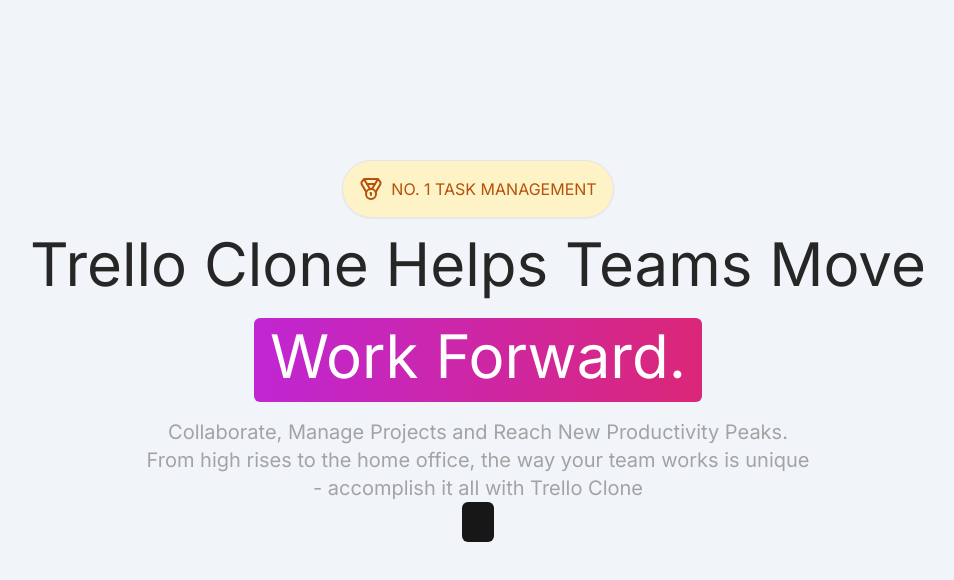
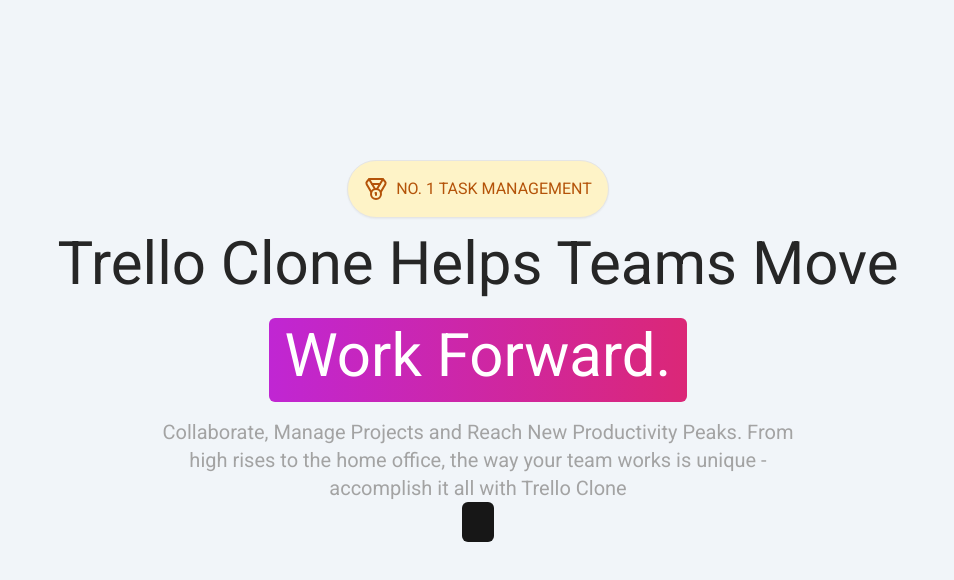
Before and after one commit to KennedyMungai/trello-clone, a Next.js app: page / in a window 1280 px wide. Shown: the top 580 px of the page, without its empty margins (162-1116 px from the left). Built offline with nearby package versions, Linux system fonts and the light colour scheme.

Commit message:
Using Roboto as the default app font

```diff
--- a/app/layout.tsx
+++ b/app/layout.tsx
@@ -1,22 +1,25 @@
-import type { Metadata } from "next";
-import { Inter } from "next/font/google";
-import "./globals.css";
+import type { Metadata } from 'next'
+import { Roboto } from 'next/font/google'
+import './globals.css'
 
-const inter = Inter({ subsets: ["latin"] });
+const inter = Roboto({
+	subsets: ['latin'],
+	weight: ['100', '300', '400', '500', '700', '900']
+})
 
 export const metadata: Metadata = {
-  title: "Trello Clone",
-  description: "A Simple Trello Clone",
-};
+	title: 'Trello Clone',
+	description: 'A Simple Trello Clone'
+}
 
 export default function RootLayout({
-  children,
+	children
 }: Readonly<{
-  children: React.ReactNode;
+	children: React.ReactNode
 }>) {
-  return (
-    <html lang="en">
-      <body className={inter.className}>{children}</body>
-    </html>
-  );
+	return (
+		<html lang='en'>
+			<body className={inter.className}>{children}</body>
+		</html>
+	)
 }
```
